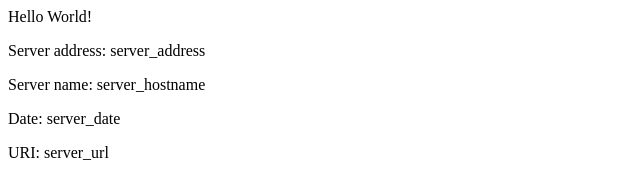
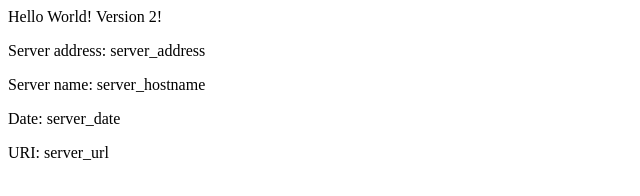
Before and after one commit to sitereliabilityengineer/eks-example, a plain HTML site: page src/index.html in a window 1280 px wide. Shown: the full height of the page, 0-640 px from the left. Drawn offline with Linux system fonts and the light colour scheme.

Commit message:
v2 Updating home page

```diff
--- a/src/index.html
+++ b/src/index.html
@@ -2,7 +2,7 @@
 <title>Hello World</title>
 </head>
 <div class="info">
-<h>Hello World!</h>
+<h>Hello World! Version 2!</h>
 <p><span>Server&nbsp;address:</span> <span>server_address</span></p>
 <p><span>Server&nbsp;name:</span> <span>server_hostname</span></p>
 <p class="smaller"><span>Date:</span> <span>server_date</span></p>
```
